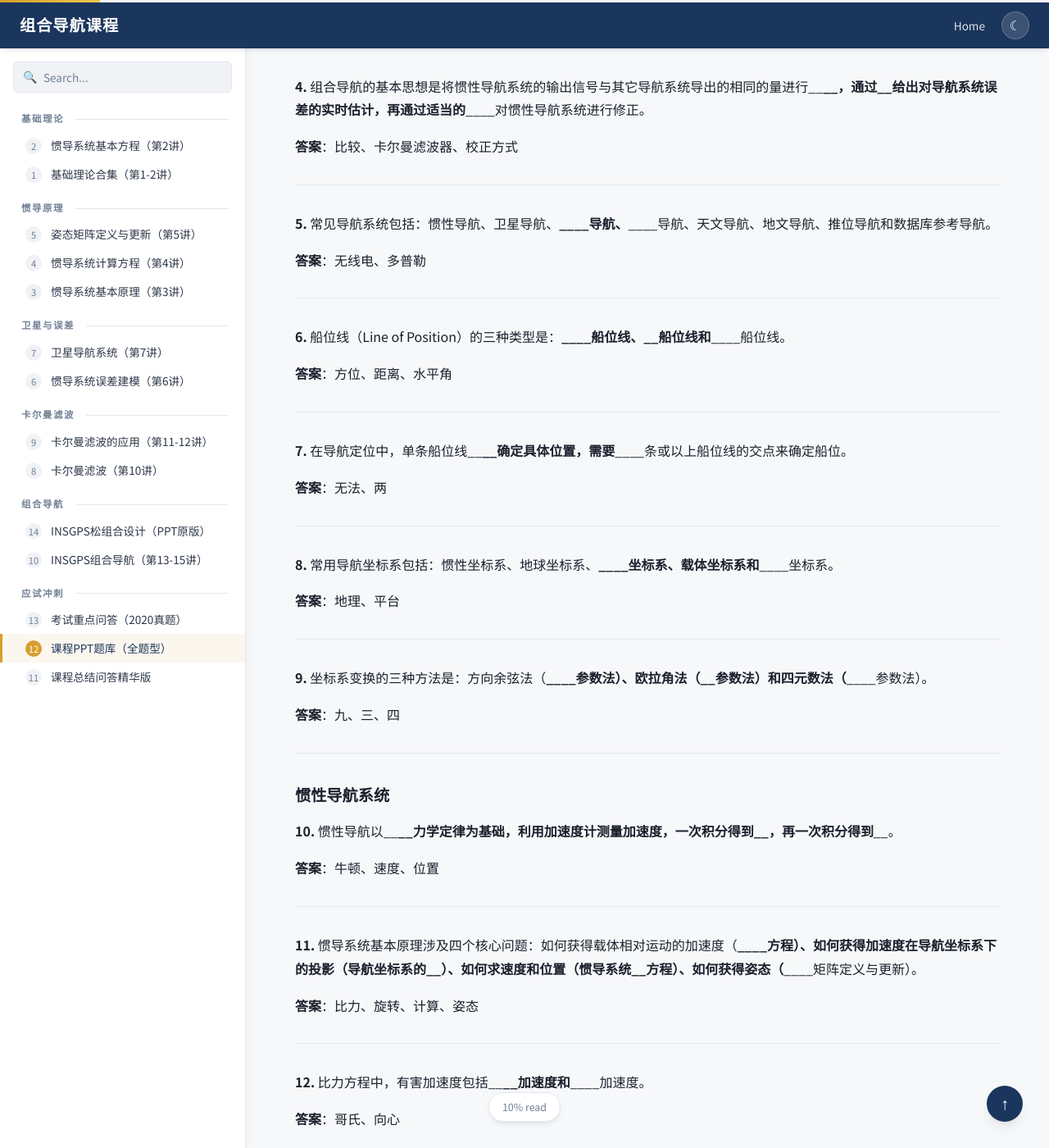
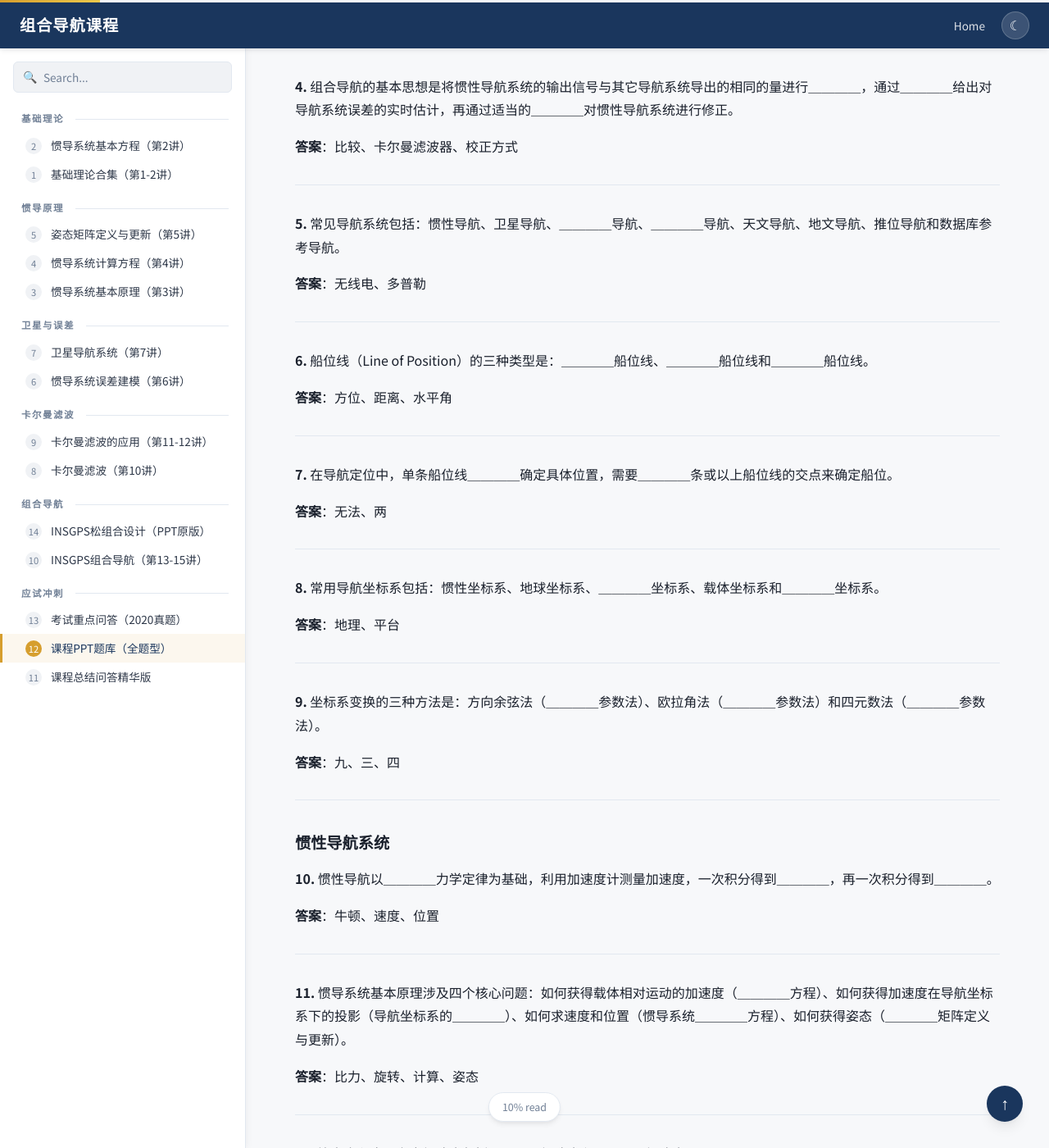
Before and after one commit to waowaohh/navigation-course, a Jekyll site: the page built from _posts/2025-01-21-课程PPT题库（全题型）.md, in a window 1280 px wide and 1400 px high, scrolled down 1799 px. Shown: the whole window at 82% size. Built offline with Jekyll 4.4.1, drawn with Linux system fonts in a browser that asks for light colours; some of the changed text lies outside the part shown.

Commit message:
Fix: replace ASCII underscores with fullwidth to prevent Kramdown emphasis parsing

```diff
--- a/_posts/2025-01-21-课程PPT题库（全题型）.md
+++ b/_posts/2025-01-21-课程PPT题库（全题型）.md
@@ -17,55 +17,55 @@ nav_order: 12
 
 ### 导航基础知识
 
-**1.** 导航是指以某种手段或方式引导航行体______、______、______、______地在既定时间内到达目的地。
+**1.** 导航是指以某种手段或方式引导航行体＿＿＿＿、＿＿＿＿、＿＿＿＿、＿＿＿＿地在既定时间内到达目的地。
 
 **答案**：安全、准确、经济、便捷
 
 ---
 
-**2.** 导航需要实时、连续地给出载体的______、______、______、______等导航参数。
+**2.** 导航需要实时、连续地给出载体的＿＿＿＿、＿＿＿＿、＿＿＿＿、＿＿＿＿等导航参数。
 
 **答案**：位置、速度、姿态角、加速度
 
 ---
 
-**3.** 组合导航系统的目的是提高导航______和______。
+**3.** 组合导航系统的目的是提高导航＿＿＿＿和＿＿＿＿。
 
 **答案**：精度、可靠性
 
 ---
 
-**4.** 组合导航的基本思想是将惯性导航系统的输出信号与其它导航系统导出的相同的量进行______，通过______给出对导航系统误差的实时估计，再通过适当的______对惯性导航系统进行修正。
+**4.** 组合导航的基本思想是将惯性导航系统的输出信号与其它导航系统导出的相同的量进行＿＿＿＿，通过＿＿＿＿给出对导航系统误差的实时估计，再通过适当的＿＿＿＿对惯性导航系统进行修正。
 
 **答案**：比较、卡尔曼滤波器、校正方式
 
 ---
 
-**5.** 常见导航系统包括：惯性导航、卫星导航、______导航、______导航、天文导航、地文导航、推位导航和数据库参考导航。
+**5.** 常见导航系统包括：惯性导航、卫星导航、＿＿＿＿导航、＿＿＿＿导航、天文导航、地文导航、推位导航和数据库参考导航。
 
 **答案**：无线电、多普勒
 
 ---
 
-**6.** 船位线（Line of Position）的三种类型是：______船位线、______船位线和______船位线。
+**6.** 船位线（Line of Position）的三种类型是：＿＿＿＿船位线、＿＿＿＿船位线和＿＿＿＿船位线。
 
 **答案**：方位、距离、水平角
 
 ---
 
-**7.** 在导航定位中，单条船位线______确定具体位置，需要______条或以上船位线的交点来确定船位。
+**7.** 在导航定位中，单条船位线＿＿＿＿确定具体位置，需要＿＿＿＿条或以上船位线的交点来确定船位。
 
 **答案**：无法、两
 
 ---
 
-**8.** 常用导航坐标系包括：惯性坐标系、地球坐标系、______坐标系、载体坐标系和______坐标系。
+**8.** 常用导航坐标系包括：惯性坐标系、地球坐标系、＿＿＿＿坐标系、载体坐标系和＿＿＿＿坐标系。
 
 **答案**：地理、平台
 
 ---
 
-**9.** 坐标系变换的三种方法是：方向余弦法（______参数法）、欧拉角法（______参数法）和四元数法（______参数法）。
+**9.** 坐标系变换的三种方法是：方向余弦法（＿＿＿＿参数法）、欧拉角法（＿＿＿＿参数法）和四元数法（＿＿＿＿参数法）。
 
 **答案**：九、三、四
 
@@ -73,49 +73,49 @@ nav_order: 12
 
 ### 惯性导航系统
 
-**10.** 惯性导航以______力学定律为基础，利用加速度计测量加速度，一次积分得到______，再一次积分得到______。
+**10.** 惯性导航以＿＿＿＿力学定律为基础，利用加速度计测量加速度，一次积分得到＿＿＿＿，再一次积分得到＿＿＿＿。
 
 **答案**：牛顿、速度、位置
 
 ---
 
-**11.** 惯导系统基本原理涉及四个核心问题：如何获得载体相对运动的加速度（______方程）、如何获得加速度在导航坐标系下的投影（导航坐标系的______）、如何求速度和位置（惯导系统______方程）、如何获得姿态（______矩阵定义与更新）。
+**11.** 惯导系统基本原理涉及四个核心问题：如何获得载体相对运动的加速度（＿＿＿＿方程）、如何获得加速度在导航坐标系下的投影（导航坐标系的＿＿＿＿）、如何求速度和位置（惯导系统＿＿＿＿方程）、如何获得姿态（＿＿＿＿矩阵定义与更新）。
 
 **答案**：比力、旋转、计算、姿态
 
 ---
 
-**12.** 比力方程中，有害加速度包括______加速度和______加速度。
+**12.** 比力方程中，有害加速度包括＿＿＿＿加速度和＿＿＿＿加速度。
 
 **答案**：哥氏、向心
 
 ---
 
-**13.** 导航坐标系相对惯性坐标系的旋转角速度 $\omega_{in}^n$ = ______ + ______。
+**13.** 导航坐标系相对惯性坐标系的旋转角速度 $\omega_{in}^n$ = ＿＿＿＿ + ＿＿＿＿。
 
 **答案**：$\omega_{ie}^n$、$\omega_{en}^n$
 
 ---
 
-**14.** 地球自转角速度 $\omega_{ie}$ 的值约为______rad/h。
+**14.** 地球自转角速度 $\omega_{ie}$ 的值约为＿＿＿＿rad/h。
 
 **答案**：15.041
 
 ---
 
-**15.** 平台式惯导系统中，陀螺仪和加速度计安装在______上；捷联式惯导系统中，陀螺仪和加速度计直接固连在______上。
+**15.** 平台式惯导系统中，陀螺仪和加速度计安装在＿＿＿＿上；捷联式惯导系统中，陀螺仪和加速度计直接固连在＿＿＿＿上。
 
 **答案**：稳定平台、载体
 
 ---
 
-**16.** 捷联惯导系统中，姿态矩阵的作用是将加速度计测量的比力从______坐标系转换到______坐标系。
+**16.** 捷联惯导系统中，姿态矩阵的作用是将加速度计测量的比力从＿＿＿＿坐标系转换到＿＿＿＿坐标系。
 
 **答案**：载体、导航
 
 ---
 
-**17.** 四元数法的优点是：无______问题、计算______高、数值______好。
+**17.** 四元数法的优点是：无＿＿＿＿问题、计算＿＿＿＿高、数值＿＿＿＿好。
 
 **答案**：奇点、效率、稳定性
 
@@ -123,25 +123,25 @@ nav_order: 12
 
 ### 卫星导航系统
 
-**18.** GPS定位系统由三个部分组成：______、______和______。
+**18.** GPS定位系统由三个部分组成：＿＿＿＿、＿＿＿＿和＿＿＿＿。
 
 **答案**：空间卫星星座、地面监控站、用户接收机
 
 ---
 
-**19.** 伪距是指GPS到用户的______距离，由于各种误差源的影响，并非真实的______距离。
+**19.** 伪距是指GPS到用户的＿＿＿＿距离，由于各种误差源的影响，并非真实的＿＿＿＿距离。
 
 **答案**：观测、几何
 
 ---
 
-**20.** GPS测距定位中，至少需要观测______颗卫星才能解算出用户的位置和时钟偏差。
+**20.** GPS测距定位中，至少需要观测＿＿＿＿颗卫星才能解算出用户的位置和时钟偏差。
 
 **答案**：4
 
 ---
 
-**21.** GPS接收机通过______处理使复制的测距码与卫星发射的测距码对齐，当相关系数为______时，所需的相移量即为传播时间。
+**21.** GPS接收机通过＿＿＿＿处理使复制的测距码与卫星发射的测距码对齐，当相关系数为＿＿＿＿时，所需的相移量即为传播时间。
 
 **答案**：相关、1
 
@@ -149,13 +149,13 @@ nav_order: 12
 
 ### 多普勒导航系统
 
-**22.** 多普勒效应是指声源和接收者间有______时，接收者收到的频率与声源发射频率______的现象。
+**22.** 多普勒效应是指声源和接收者间有＿＿＿＿时，接收者收到的频率与声源发射频率＿＿＿＿的现象。
 
 **答案**：相对运动、不同
 
 ---
 
-**23.** 多普勒计程仪的刻度系数误差可建模为______常数或______马尔可夫过程。
+**23.** 多普勒计程仪的刻度系数误差可建模为＿＿＿＿常数或＿＿＿＿马尔可夫过程。
 
 **答案**：随机、一阶
 
@@ -163,31 +163,31 @@ nav_order: 12
 
 ### 卡尔曼滤波
 
-**24.** 卡尔曼滤波中，$\mathbf{Q}_k$ 称为系统噪声的______矩阵，$\mathbf{R}_k$ 称为量测噪声的______矩阵。
+**24.** 卡尔曼滤波中，$\mathbf{Q}_k$ 称为系统噪声的＿＿＿＿矩阵，$\mathbf{R}_k$ 称为量测噪声的＿＿＿＿矩阵。
 
 **答案**：方差（协方差）、方差（协方差）
 
 ---
 
-**25.** 卡尔曼滤波要求系统噪声和量测噪声均为______噪声，且两者互不______。
+**25.** 卡尔曼滤波要求系统噪声和量测噪声均为＿＿＿＿噪声，且两者互不＿＿＿＿。
 
 **答案**：白、相关
 
 ---
 
-**26.** 连续系统离散化时，状态转移矩阵 $\Phi \approx$ ______ + ______。
+**26.** 连续系统离散化时，状态转移矩阵 $\Phi \approx$ ＿＿＿＿ + ＿＿＿＿。
 
 **答案**：$\mathbf{I}$、$\mathbf{F}T$
 
 ---
 
-**27.** 卡尔曼滤波的五方程依次是：状态一步______、一步预测______、滤波______计算、状态______计算、估计______方程。
+**27.** 卡尔曼滤波的五方程依次是：状态一步＿＿＿＿、一步预测＿＿＿＿、滤波＿＿＿＿计算、状态＿＿＿＿计算、估计＿＿＿＿方程。
 
 **答案**：预测、均方差、增益、估值、均方差
 
 ---
 
-**28.** 滤波增益 $\mathbf{K}_k$ 的作用是权衡______预测和______信息的可信度。
+**28.** 滤波增益 $\mathbf{K}_k$ 的作用是权衡＿＿＿＿预测和＿＿＿＿信息的可信度。
 
 **答案**：状态、量测
 
@@ -195,73 +195,73 @@ nav_order: 12
 
 ### 组合导航设计
 
-**29.** 组合导航设计的五步法是：选状态、______量测、______化、滤波______、校正______。
+**29.** 组合导航设计的五步法是：选状态、＿＿＿＿量测、＿＿＿＿化、滤波＿＿＿＿、校正＿＿＿＿。
 
 **答案**：写、离散、估计、输出
 
 ---
 
-**30.** 直接法以各导航子系统的______参数作为状态；间接法以各子系统的______量作为状态。
+**30.** 直接法以各导航子系统的＿＿＿＿参数作为状态；间接法以各子系统的＿＿＿＿量作为状态。
 
 **答案**：导航输出、误差
 
 ---
 
-**31.** 输出校正又称为______法，反馈校正又称为______法。
+**31.** 输出校正又称为＿＿＿＿法，反馈校正又称为＿＿＿＿法。
 
 **答案**：开环、闭环
 
 ---
 
-**32.** 松组合中GPS和INS______工作，紧组合中GPS和INS______修正。
+**32.** 松组合中GPS和INS＿＿＿＿工作，紧组合中GPS和INS＿＿＿＿修正。
 
 **答案**：独立、相互
 
 ---
 
-**33.** 松组合状态变量为______维，紧组合状态变量为______维。
+**33.** 松组合状态变量为＿＿＿＿维，紧组合状态变量为＿＿＿＿维。
 
 **答案**：15、17
 
 ---
 
-**34.** 紧组合比松组合多出的2维状态是GPS的______偏差和______频率误差。
+**34.** 紧组合比松组合多出的2维状态是GPS的＿＿＿＿偏差和＿＿＿＿频率误差。
 
 **答案**：时钟、时钟
 
 ---
 
-**35.** 有色噪声处理的三个步骤是：______化、______状态向量、应用标准卡尔曼______。
+**35.** 有色噪声处理的三个步骤是：＿＿＿＿化、＿＿＿＿状态向量、应用标准卡尔曼＿＿＿＿。
 
 **答案**：白、增广、滤波
 
 ---
 
-**36.** 松组合的量测量是INS和GPS的______差或______差；紧组合的量测量是______差。
+**36.** 松组合的量测量是INS和GPS的＿＿＿＿差或＿＿＿＿差；紧组合的量测量是＿＿＿＿差。
 
 **答案**：位置、速度、伪距
 
 ---
 
-**37.** 一阶马尔可夫过程的模型为 $\dot{\varepsilon} = $ ______$\cdot\varepsilon + w$。
+**37.** 一阶马尔可夫过程的模型为 $\dot{\varepsilon} = $ ＿＿＿＿$\cdot\varepsilon + w$。
 
 **答案**：$-\frac{1}{T}$
 
 ---
 
-**38.** 间接法组合导航中，量测量是两个导航系统关于同一导航参数的______。
+**38.** 间接法组合导航中，量测量是两个导航系统关于同一导航参数的＿＿＿＿。
 
 **答案**：差值
 
 ---
 
-**39.** 重调法是指当获取卫星导航参数时，直接以卫星导航的______参数代替惯性导航系统的______参数。
+**39.** 重调法是指当获取卫星导航参数时，直接以卫星导航的＿＿＿＿参数代替惯性导航系统的＿＿＿＿参数。
 
 **答案**：输出、输出
 
 ---
 
-**40.** 捷联惯导解算包括三个更新：______更新、______更新和______更新。
+**40.** 捷联惯导解算包括三个更新：＿＿＿＿更新、＿＿＿＿更新和＿＿＿＿更新。
 
 **答案**：姿态、速度、位置
 
```
